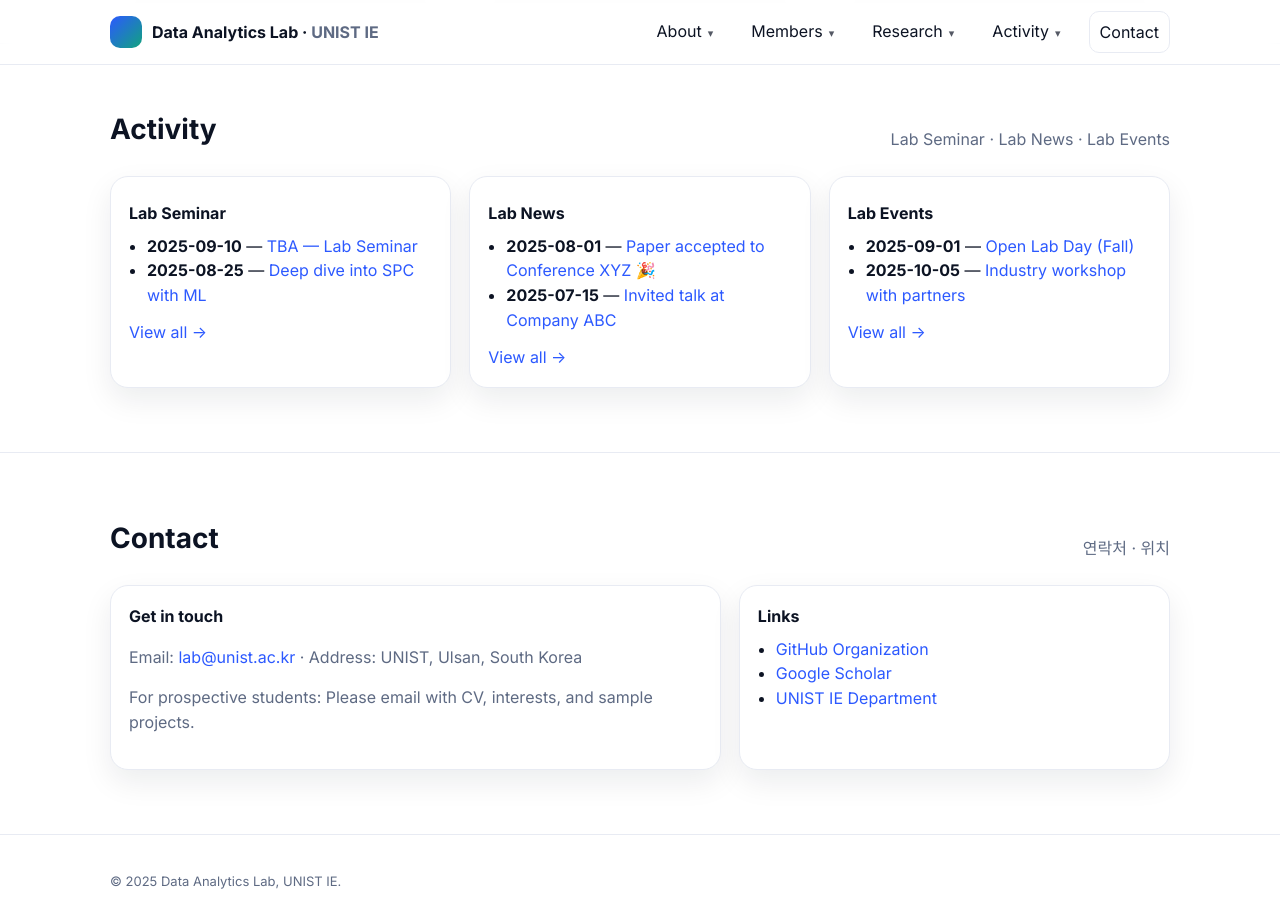
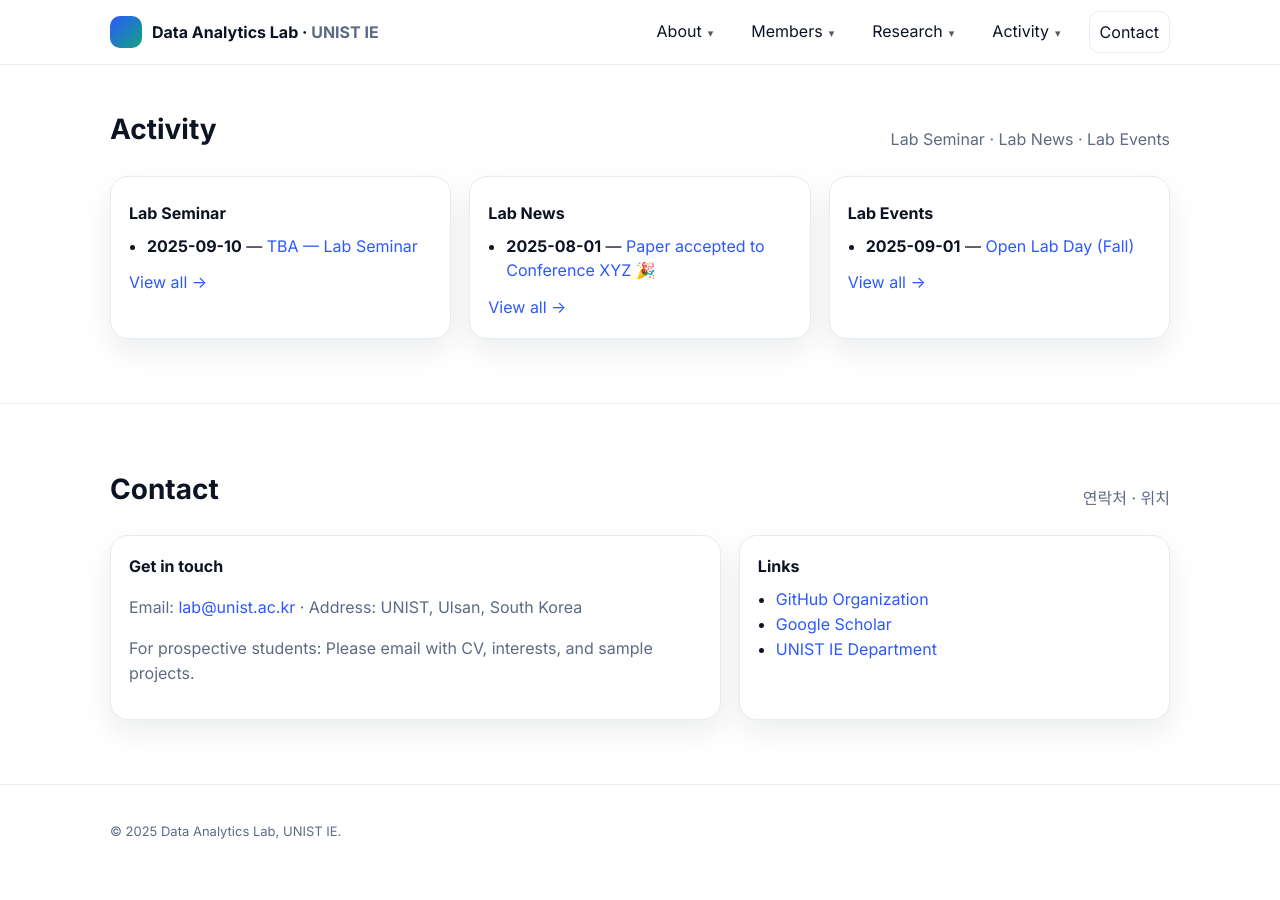
Before and after one commit to UNIST-DA/unist-da.github.io, a Jekyll site: the page built from index.html, in a window 1280 px wide and 900 px high, scrolled down 1773 px. Built offline with Jekyll 4.4.1, drawn with Linux system fonts in a browser that asks for light colours; after the commit the page ends 2651 px from its top, so only the background shows below that.

Commit message:
Update activity.yml

```diff
--- a/_data/activity.yml
+++ b/_data/activity.yml
@@ -2,34 +2,14 @@ seminar:
   - slug: sem-2025-09-10
     title: TBA — Lab Seminar
     date: 2025-09-10
-    detail: Speaker TBA.
-    url: /activity/seminar/#sem-2025-09-10
-  - slug: sem-2025-08-25
-    title: Deep dive into SPC with ML
-    date: 2025-08-25
-    detail: Internal seminar on SPC+ML.
-    url: /activity/seminar/#sem-2025-08-25
-
+    url: /activity/Lab%20Seminar/#sem-2025-09-10
 news:
   - slug: news-2025-08-01
     title: Paper accepted to Conference XYZ 🎉
     date: 2025-08-01
-    detail: Congrats to team on the acceptance.
-    url: /activity/news/#news-2025-08-01
-  - slug: news-2025-07-15
-    title: Invited talk at Company ABC
-    date: 2025-07-15
-    detail: Talk on real-time anomaly detection.
-    url: /activity/news/#news-2025-07-15
-
+    url: /activity/Lab%20News/#news-2025-08-01
 events:
   - slug: event-2025-09-01
     title: Open Lab Day (Fall)
     date: 2025-09-01
-    detail: Prospective students welcome.
-    url: /activity/events/#event-2025-09-01
-  - slug: event-2025-10-05
-    title: Industry workshop with partners
-    date: 2025-10-05
-    detail: Joint workshop with industry partners.
-    url: /activity/events/#event-2025-10-05
+    url: /activity/Lab%20Events/#event-2025-09-01
```
